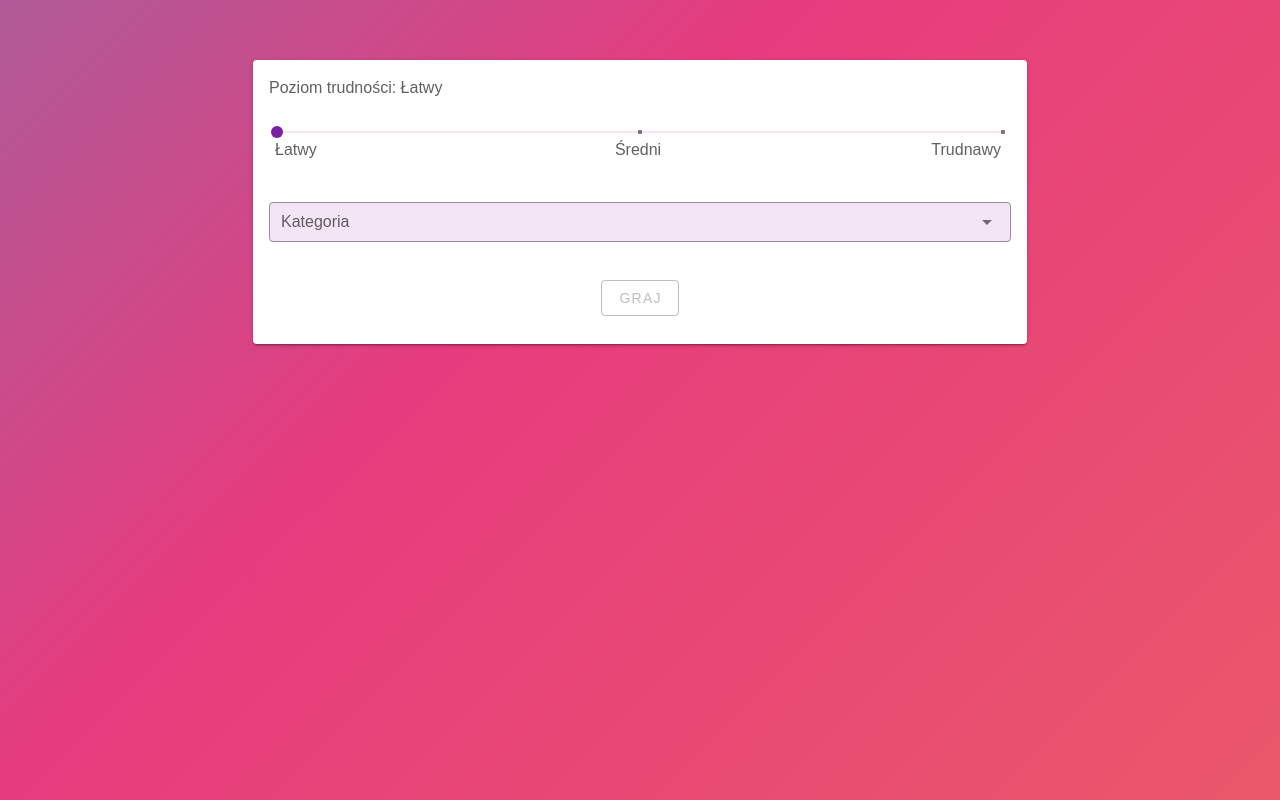
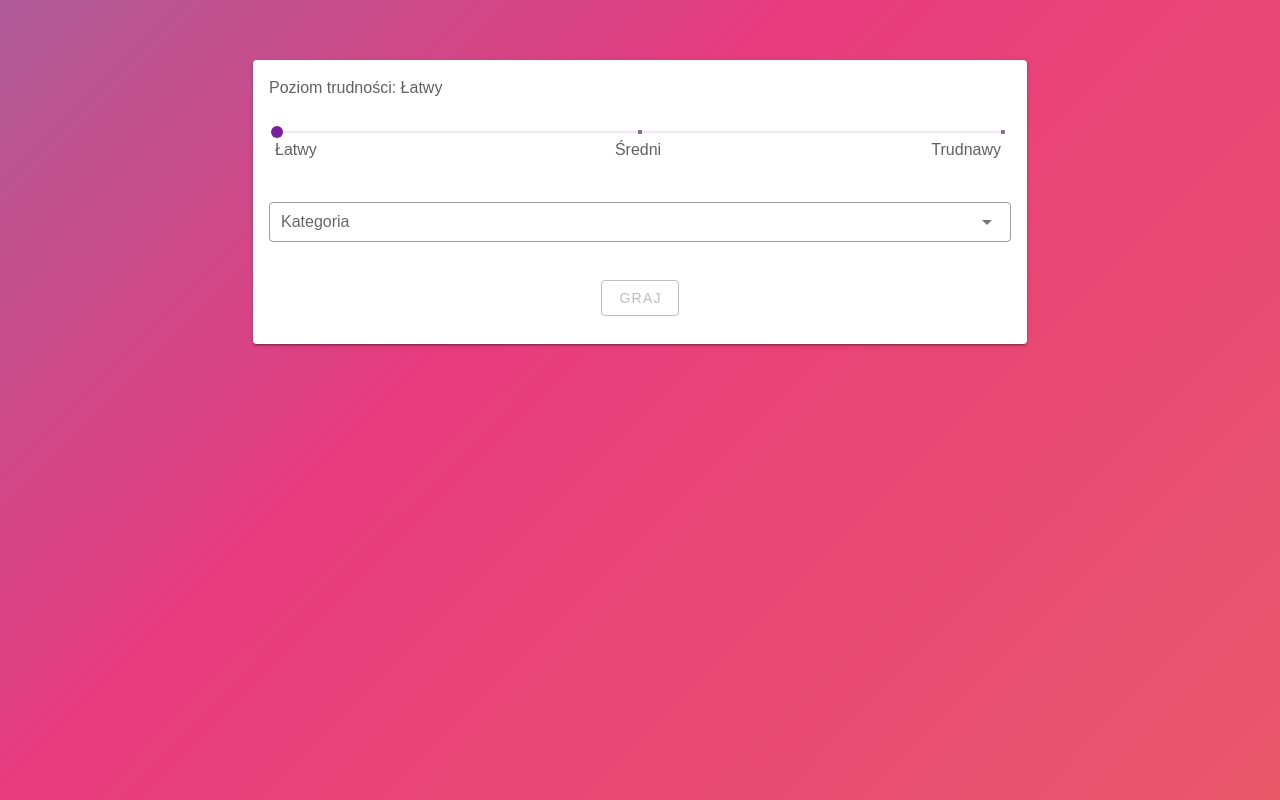
Before and after one commit to swrzalek/Kalamberry, a Vue app: page /setup in a window 1280 px wide. Built offline with nearby package versions, Linux system fonts and the light colour scheme; no server answers.

Commit message:
remove v-select background

```diff
--- a/src/components/shared/OptionsSelect.vue
+++ b/src/components/shared/OptionsSelect.vue
@@ -59,7 +59,6 @@ export default {
           ></v-slider>
           <v-select
             color="purple darken-2"
-            background-color="purple lighten-5"
             item-color="purple darken-2"
             class="mt-8"
             :items="categories"
```
